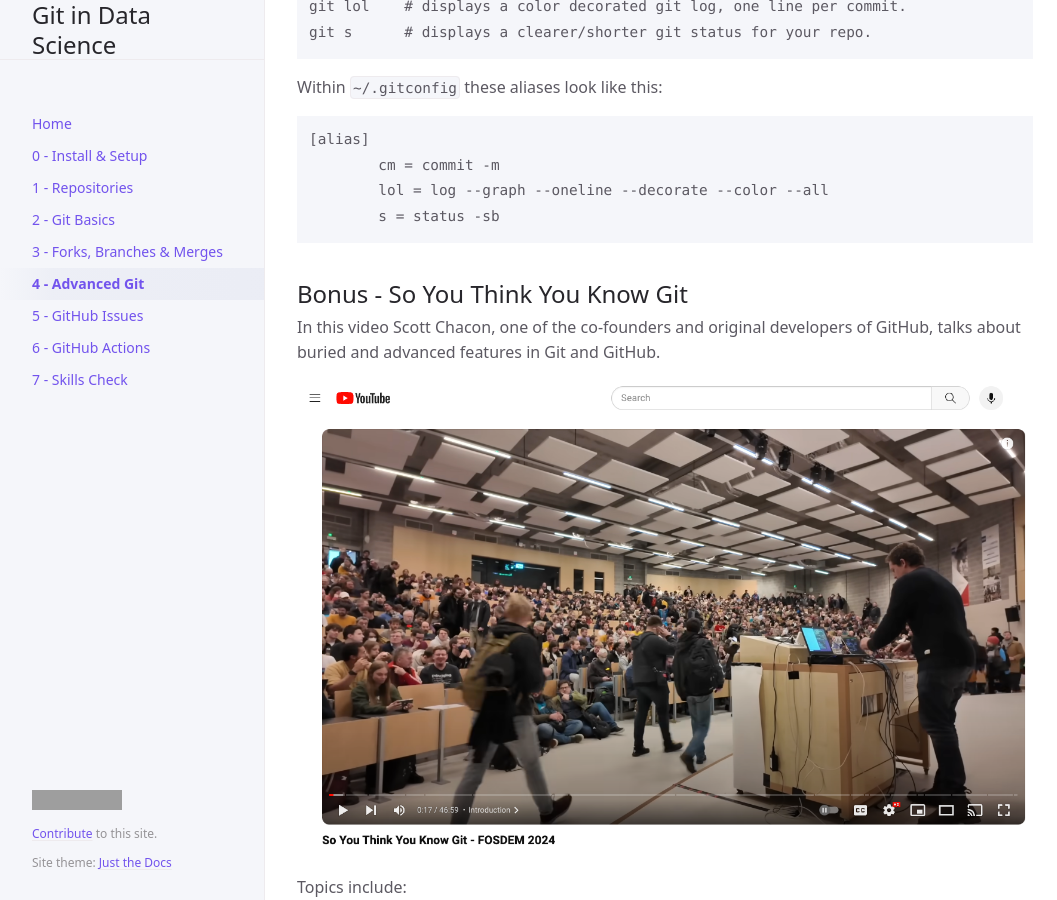
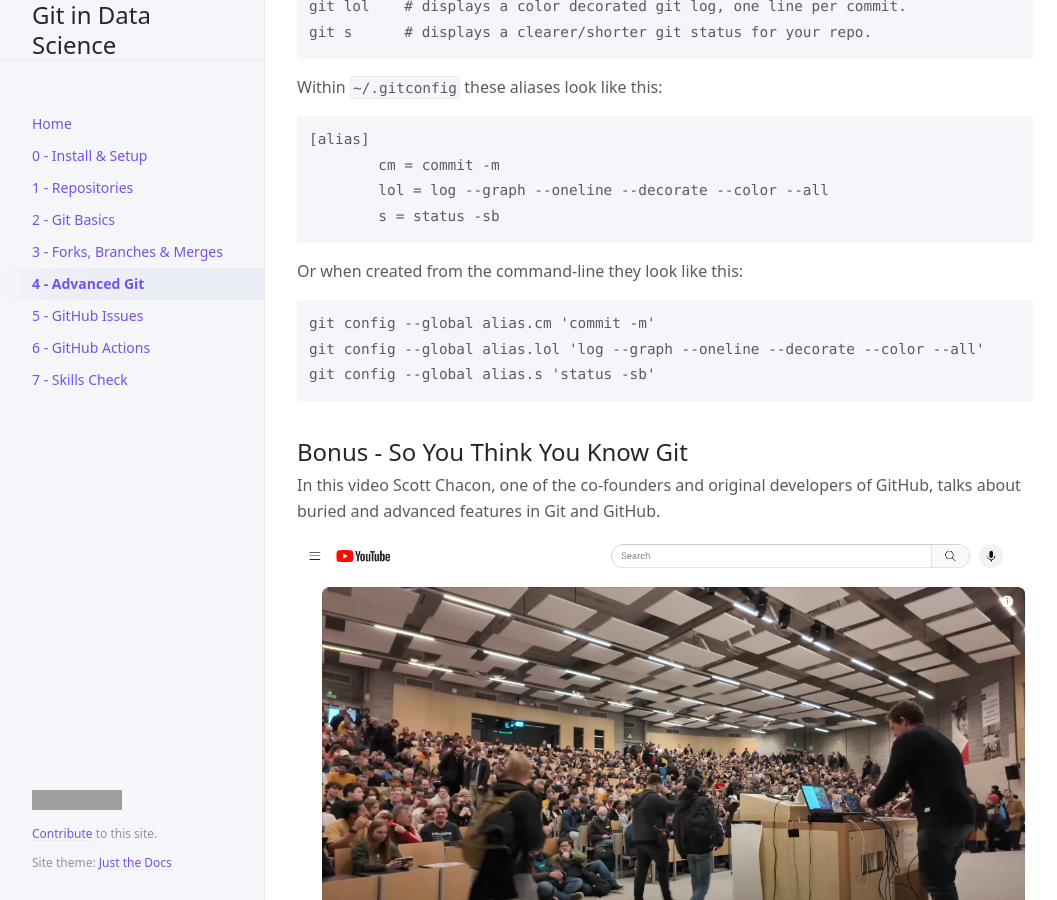
Before and after one commit to UVADS/git-basics, a Jekyll site: the page built from docs/advanced.md, in a window 1280 px wide and 900 px high, scrolled down 7819 px. Shown: the whole window, without its empty margins (107-1164 px from the left). Built offline with Jekyll 4.4.1, drawn with Linux system fonts in a browser that asks for light colours; cached includes are drawn as plain includes; grey boxes are pictures that could not be loaded.

Commit message:
Give both cli and gitconfig examples

````diff
--- a/docs/advanced.md
+++ b/docs/advanced.md
@@ -284,6 +284,14 @@ Within `~/.gitconfig` these aliases look like this:
         s = status -sb
 ```
 
+Or when created from the command-line they look like this:
+
+```
+git config --global alias.cm 'commit -m'
+git config --global alias.lol 'log --graph --oneline --decorate --color --all'
+git config --global alias.s 'status -sb'
+```
+
 ## Bonus - So You Think You Know Git
 
 In this video Scott Chacon, one of the co-founders and original developers of GitHub, talks about buried and advanced features in Git and GitHub.
````
